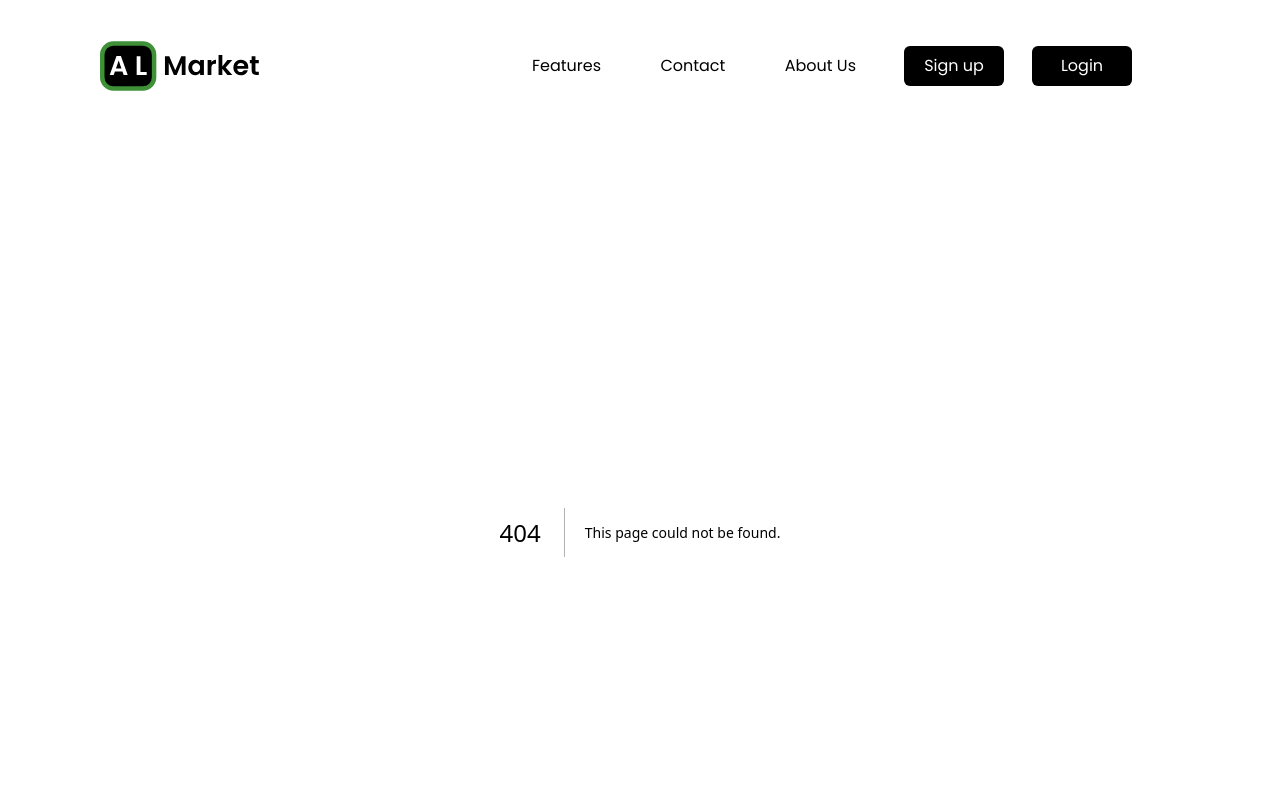
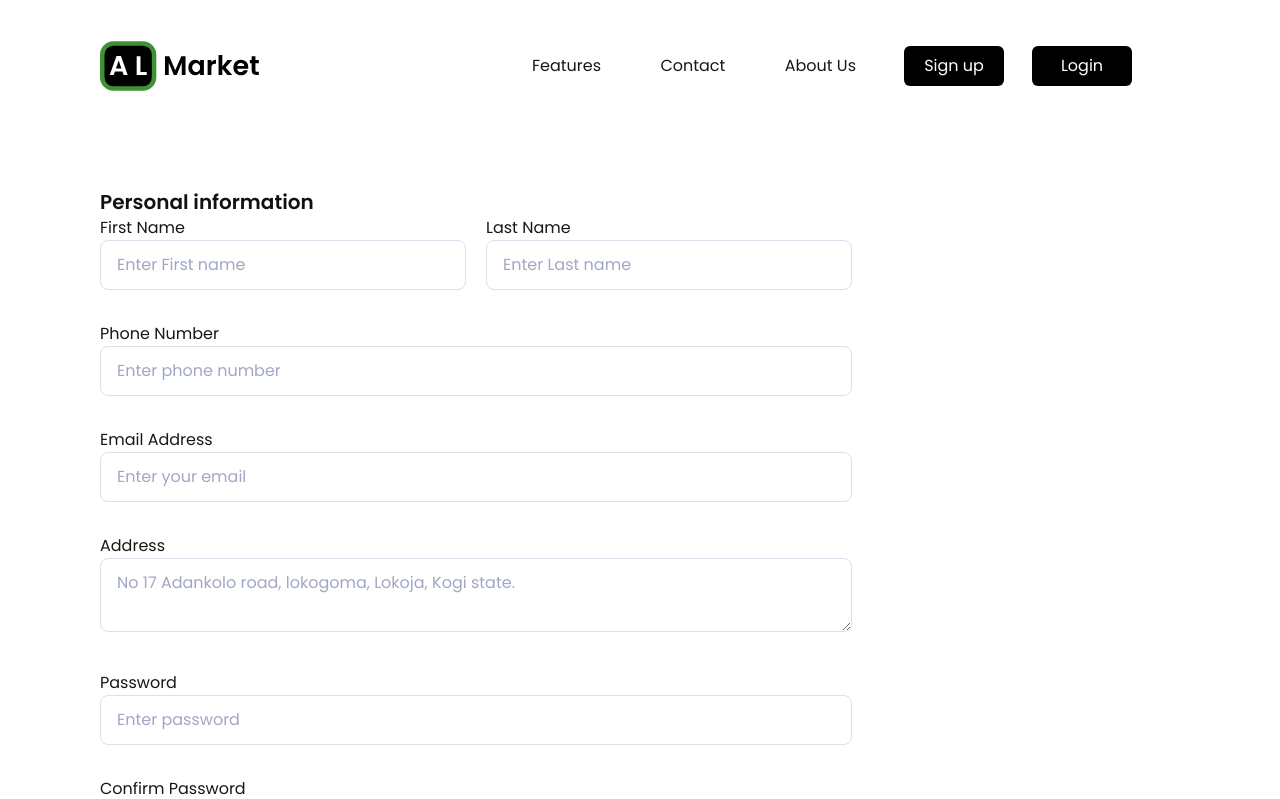
Before and after one commit to AEnedahg/almarket, a Next.js app: page /sign-up in a window 1280 px wide. Before the commit this address had no page. Shown: the top 799 px of the page. Built offline with nearby package versions, Linux system fonts and the light colour scheme.

Commit message:
Added signup page

```diff
--- a/package.json
+++ b/package.json
@@ -9,6 +9,7 @@
     "lint": "next lint"
   },
   "dependencies": {
+    "@hookform/resolvers": "^5.0.1",
     "@next/font": "^14.2.15",
     "framer-motion": "^12.7.3",
     "gsap": "^3.12.7",
@@ -16,7 +17,9 @@
     "next": "15.3.0",
     "react": "^19.0.0",
     "react-dom": "^19.0.0",
-    "react-icons": "^5.5.0"
+    "react-hook-form": "^7.56.1",
+    "react-icons": "^5.5.0",
+    "zod": "^3.24.3"
   },
   "devDependencies": {
     "@eslint/eslintrc": "^3",
--- a/src/app/page.tsx
+++ b/src/app/page.tsx
@@ -4,15 +4,17 @@ import Metrics from '@/components/Metrics';
 import Process from '@/components/Process';
 import CTA from '@/components/CTA';
 import Hero from '@/components/Hero';
+import Footer from '@/components/Footer';
 
 export default function Home() {
   return (
-    <div>
+    <div className='relative'>
       <Hero />
       <Quote />
       <Metrics />
       <Process />
       <CTA />
+      <Footer />
     </div>
   );
 }
--- /dev/null
+++ b/src/app/sign-up/page.tsx
@@ -0,0 +1,12 @@
+import React from 'react';
+import SignUp from '@/components/SignUp';
+
+function page() {
+  return (
+    <div>
+      <SignUp />
+    </div>
+  )
+}
+
+export default page
--- a/src/components/CTA.tsx
+++ b/src/components/CTA.tsx
@@ -1,6 +1,7 @@
 import React from 'react'
 import Image from 'next/image';
 import cta from '../../public/svg/cta/cta.svg';
+
 function CTA() {
   return (
     <section className="mt-40 w-screen">
--- /dev/null
+++ b/src/components/Footer.tsx
@@ -0,0 +1,12 @@
+import React from 'react'
+
+function Footer() {
+  return (
+    <footer className='bg-black p-4 w-full absolute -bottom-200 lg:-bottom-300 flex justify-between'>
+      <h3 className='text-white'>AL Markets &copy;</h3>
+      <p className='text-white'>{ new Date().getFullYear() }</p>
+    </footer>
+  )
+}
+
+export default Footer;
--- /dev/null
+++ b/src/components/SignUp.tsx
@@ -0,0 +1,209 @@
+"use client";
+import React from "react";
+import { z } from "zod";
+import { zodResolver } from "@hookform/resolvers/zod";
+import { useForm } from "react-hook-form";
+import { useRouter } from "next/navigation";
+
+const emailRegex = /^[a-zA-Z0-9._%+-]+@[a-zA-Z0-9.-]+\.[a-zA-Z]{2,}$/;
+
+const customerRegisterSchema = z
+  .object({
+    firstName: z.string().trim().min(2, "Must be at least 2 characters"),
+    lastName: z.string().trim().min(2, "Must be at least 2 characters"),
+    email: z
+      .string()
+      .trim()
+      .min(1, "Email is required")
+      .regex(
+        /^[a-zA-Z0-9._%+-]+@[a-zA-Z0-9.-]+\.[a-zA-Z]{2,}$/,
+        "Please enter a valid email address"
+      ),
+    primaryPhone: z.string().trim().min(6, "Must be a minimum of 6 characters"),
+    secondaryPhone: z
+      .string()
+      .trim()
+      .min(6, "Must be a minimum of 6 characters")
+      .optional()
+      .or(z.literal("")), // allows an empty string
+    address: z
+      .string()
+      .trim()
+      .min(6, "Must be a minimum of 6 characters"),
+    city: z.string().trim().min(1, "It must not be empty"),
+    region: z.string().trim().min(1, "It must not be empty"),
+    country: z.string().trim().min(1, "It must not be empty"),
+    password: z.string().min(8, "Password must be at least 8 characters long"),
+    passwordConfirm: z.string(),
+  })
+  .refine((data) => data.password === data.passwordConfirm, {
+    message: "Passwords do not match",
+    path: ["passwordConfirm"],
+  });
+
+function CustomerRegister() {
+  const router = useRouter();
+
+  const {
+    register,
+    handleSubmit,
+    setError,
+    formState: { errors, isSubmitting },
+  } = useForm({
+    resolver: zodResolver(customerRegisterSchema),
+  });
+
+
+  return (
+    <div className="px-4 mt-9 lg:px-25 py-5 max-w-238">
+      <form>
+        <h1 className="text-xl text-[#111111] font-semibold">
+          Personal information
+        </h1>
+        {/* Display root/server errors */}
+        {errors.root?.serverError && (
+          <div className="mb-4 p-4 text-red-700 bg-red-100 rounded-lg">
+            {errors.root.serverError.message}
+          </div>
+        )}
+        <div className="grid grid-cols-12 grid-rows-12 gap-x-5">
+          <div className="col-span-12 row-span-6 lg:col-span-6 lg:row-span-12">
+            <label className="block" htmlFor="firsName">
+              First Name
+            </label>
+            <input
+              {...register("firstName")}
+              id="firstName"
+              name="firstName"
+              placeholder="Enter First name"
+              className="w-full py-3 px-4 border-1 border-solid border-[#D9E1EC]
+          mb-8
+          placeholder-[#A1A7C4] text-black rounded-lg"
+            />
+            {errors.firstName && (
+              <span className="text-red-300">{errors.firstName?.message}</span>
+            )}
+          </div>
+          <div className="col-span-12 row-span-6 lg:col-span-6 lg:row-span-12">
+            <label className="block" htmlFor="lastName">
+              Last Name
+            </label>
+            <input
+              {...register("lastName")}
+              name="lastName"
+              placeholder="Enter Last name"
+              className="w-full py-3 px-4 border-1 border-solid border-[#D9E1EC]
+          mb-8
+          placeholder-[#A1A7C4] text-black rounded-lg"
+            />
+            {errors.lastName && (
+              <span className="text-red-300">{errors.lastName?.message}</span>
+            )}
+          </div>
+        </div>
+        <div className="lg:w-full">
+          <label className="block" htmlFor="primaryPhone">
+            Phone Number
+          </label>
+          <input
+            {...register("primaryPhone")}
+            id="primaryPhone"
+            name="primaryPhone"
+            placeholder="Enter phone number"
+            type="tel"
+            className="w-full py-3 px-4 border-1 border-solid border-[#D9E1EC]
+          mb-8
+          placeholder-[#A1A7C4] text-black rounded-lg"
+          />
+          {errors.primaryPhone && (
+            <span className="text-red-300">{errors.primaryPhone?.message}</span>
+          )}
+        </div>
+        <div className="">
+          <label className="block" htmlFor="email">
+            Email Address
+          </label>
+
+          <input
+            {...register("email")}
+            name="email"
+            placeholder="Enter your email"
+            type="email"
+            className="w-full py-3 px-4 border-1 border-solid border-[#D9E1EC]
+          mb-8
+          placeholder-[#A1A7C4] text-black rounded-lg"
+          />
+          {errors.email && (
+            <span className="text-red-300">{errors.email?.message}</span>
+          )}
+        </div>
+
+        <div className="">
+          <label className="block" htmlFor="address">
+            Address
+          </label>
+          <textarea
+            {...register("address")}
+            name="address"
+            id="address"
+            placeholder="No 17 Adankolo road, lokogoma, Lokoja, Kogi state."
+            className="w-full py-3 px-4 border-1 border-solid border-[#D9E1EC]
+          mb-8
+          placeholder-[#A1A7C4] text-black rounded-lg"
+          />
+          {errors.address && (
+            <span className="text-red-300">{errors.address?.message}</span>
+          )}
+        </div>
+
+        <div className="">
+          <label className="block" htmlFor="password">
+            Password
+          </label>
+          <input
+            {...register("password")}
+            id="password"
+            name="password"
+            placeholder="Enter password"
+            type="password"
+            className="w-full py-3 px-4 border-1 border-solid border-[#D9E1EC]
+          mb-8
+          placeholder-[#A1A7C4] text-black rounded-lg"
+          />
+          {errors.password && (
+            <span className="text-red-300">{errors.password?.message}</span>
+          )}
+        </div>
+
+        <div className="">
+          <label className="block" htmlFor="passwordConfirm">
+            Confirm Password
+          </label>
+          <input
+            {...register("passwordConfirm")}
+            id="passwordConfirm"
+            name="passwordConfirm"
+            placeholder="Confirm password"
+            type="password"
+            className="w-full py-3 px-4 border-1 border-solid border-[#D9E1EC]
+          mb-8
+          placeholder-[#A1A7C4] text-black rounded-lg"
+          />
+        </div>
+        {errors.passwordConfirm && (
+          <span className="text-red-300">
+            {errors.passwordConfirm?.message}
+          </span>
+        )}
+        <button
+          type="submit"
+          className="text-white bg-black px-6 py-4 rounded-lg"
+        >
+          Create Account
+        </button>
+      </form>
+    </div>
+  );
+}
+
+export default CustomerRegister;
```
Also changed, not shown: 1 other file (tests, documents, lock files or other folders).
